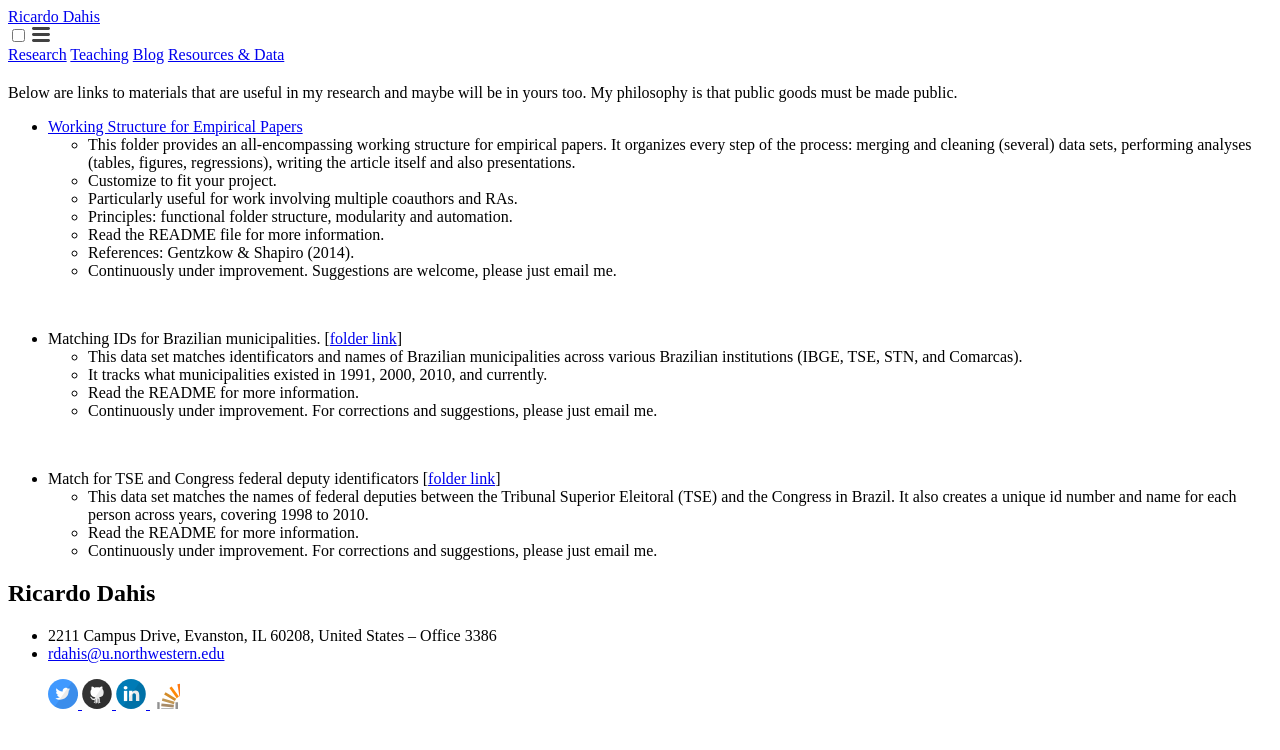
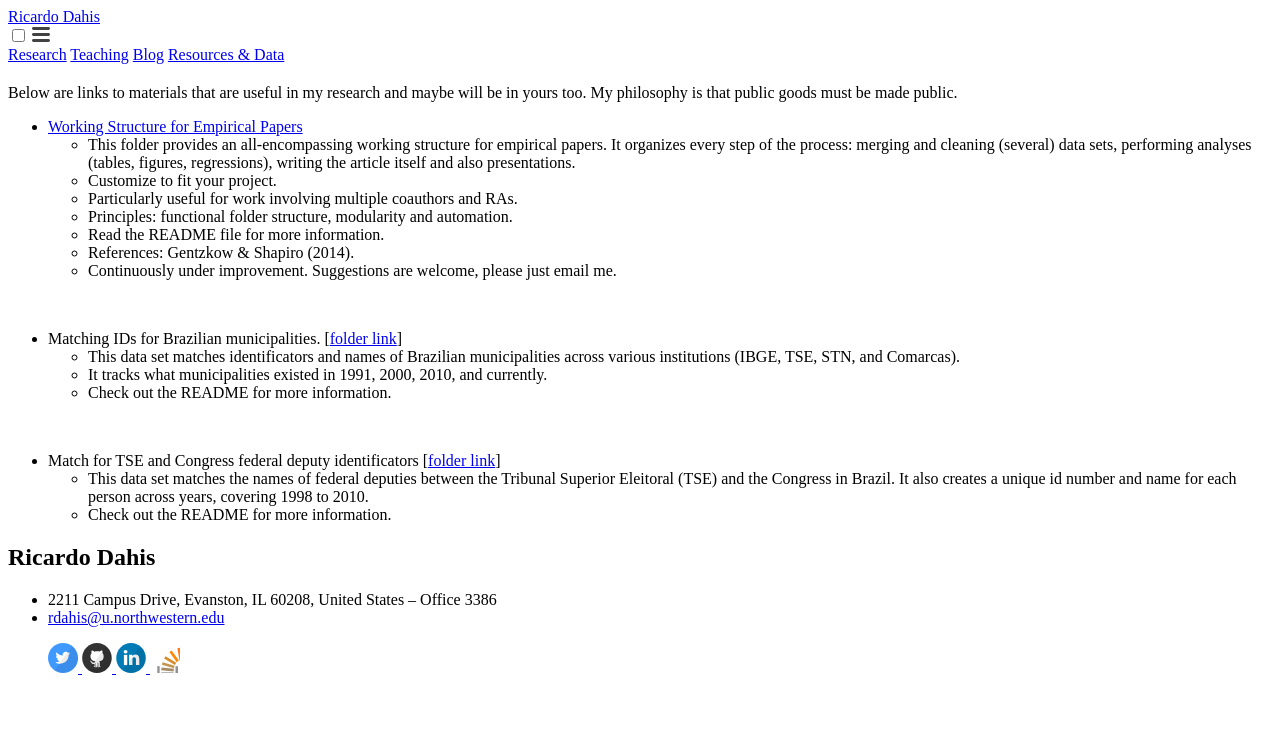
Before and after one commit to rdahis/rdahis.github.io, a Jekyll site: the page built from 4-resources-data.md, in a window 1280 px wide. Shown: the top 750 px of the page. Built offline with Jekyll 4.4.1, drawn with Linux system fonts in a browser that asks for light colours; a script that is not in the unit is left out.

Commit message:
Removes some sentences from resources-data.

```diff
--- a/4-resources-data.md
+++ b/4-resources-data.md
@@ -18,13 +18,11 @@ Below are links to materials that are useful in my research and maybe will be in
 <br>
 
 - Matching IDs for Brazilian municipalities. [[folder link](/files/data/brazil_municipalities.zip)]
-  - This data set matches identificators and names of Brazilian municipalities across various Brazilian institutions (IBGE, TSE, STN, and Comarcas).
+  - This data set matches identificators and names of Brazilian municipalities across various institutions (IBGE, TSE, STN, and Comarcas).
   - It tracks what municipalities existed in 1991, 2000, 2010, and currently.
-  - Read the README for more information.
-  - Continuously under improvement. For corrections and suggestions, please just email me.
+  - Check out the README for more information.
 
 <br>
 - Match for TSE and Congress federal deputy identificators [[folder link](/files/data/Match Author Candidate Year.zip)]
   - This data set matches the names of federal deputies between the Tribunal Superior Eleitoral (TSE) and the Congress in Brazil. It also creates a unique id number and name for each person across years, covering 1998 to 2010.
-  - Read the README for more information.
-  - Continuously under improvement. For corrections and suggestions, please just email me.
+  - Check out the README for more information.
```
